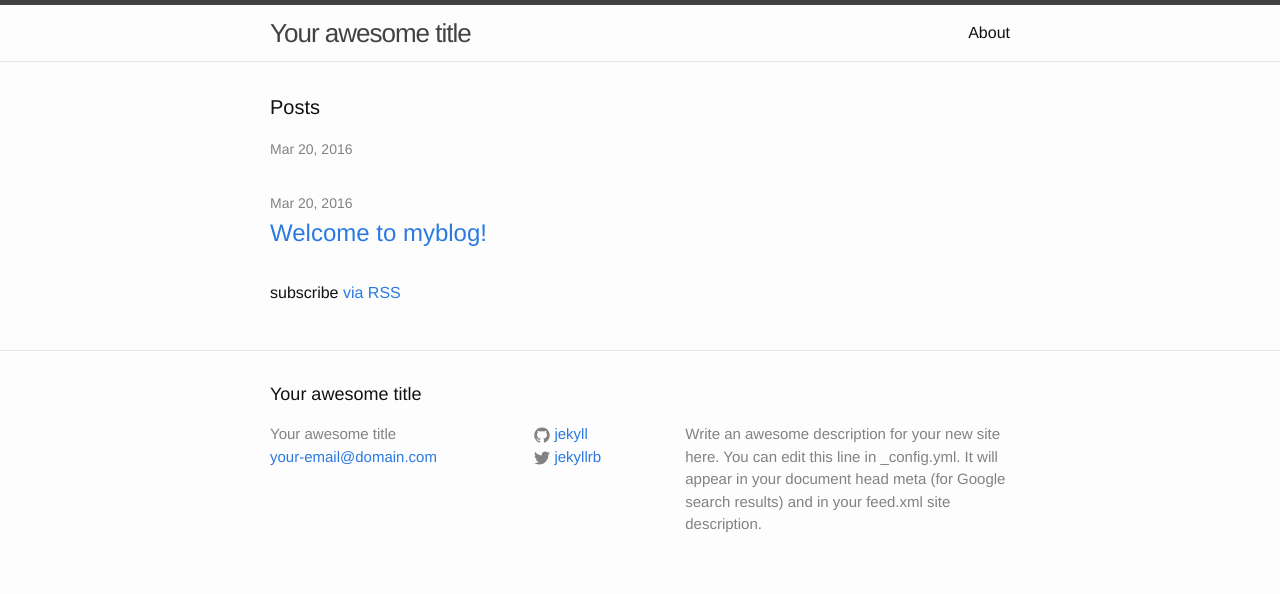
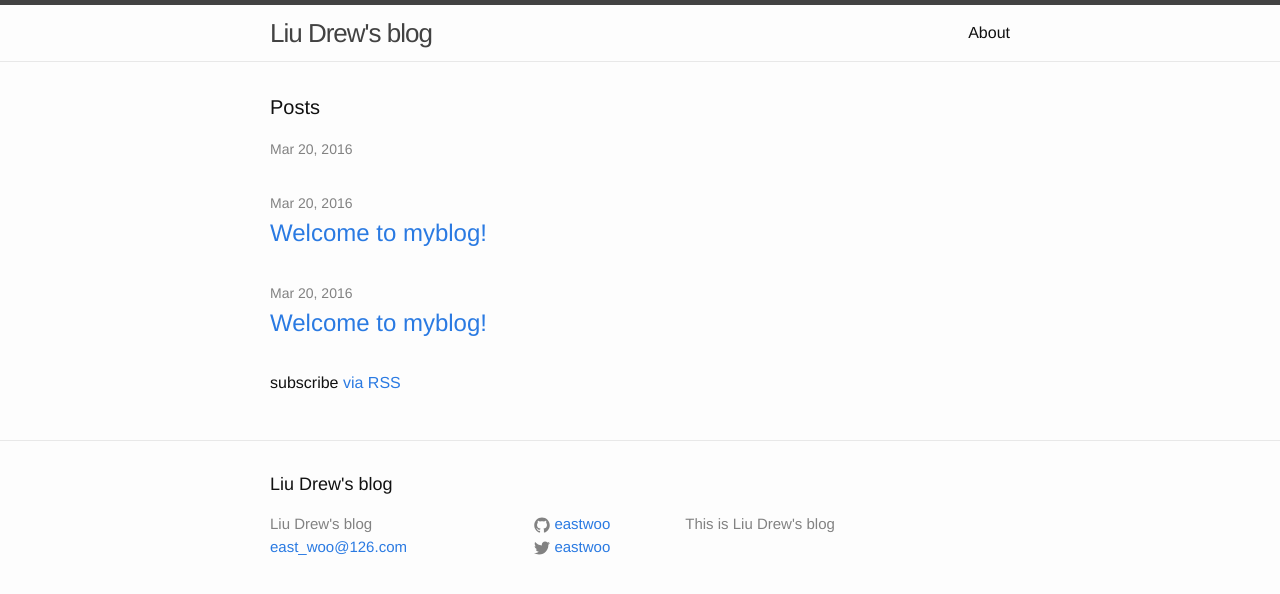
Before and after one commit to eastwoo/eastwoo.github.io, a Jekyll site: the page built from index.html, in a window 1280 px wide. Shown: the top 594 px of the page. Built offline with Jekyll 4.4.1, drawn with Linux system fonts in a browser that asks for light colours.

Commit message:
right now

```diff
--- a/_config.yml
+++ b/_config.yml
@@ -6,16 +6,14 @@
 # 'jekyll serve'. If you change this file, please restart the server process.
 
 # Site settings
-title: Your awesome title
-email: your-email@domain.com
+title: Liu Drew's blog
+email: east_woo@126.com
 description: > # this means to ignore newlines until "baseurl:"
-  Write an awesome description for your new site here. You can edit this
-  line in _config.yml. It will appear in your document head meta (for
-  Google search results) and in your feed.xml site description.
+    This is Liu Drew's blog
 baseurl: "" # the subpath of your site, e.g. /blog
-url: "http://yourdomain.com" # the base hostname & protocol for your site
-twitter_username: jekyllrb
-github_username:  jekyll
+url: "http://eastwoo.github.io" # the base hostname & protocol for your site
+twitter_username: eastwoo
+github_username:  eastwoo
 
 # Build settings
 markdown: kramdown
--- /dev/null
+++ b/_posts/2016-03-20-haha.markdown
@@ -0,0 +1,15 @@
+---
+layout: post
+title:  "Welcome to myblog!"
+date:   2016-03-20 09:03:21 +0800
+categories: jekyll update
+---
+
+# This is Liu Drew's blog
+
+## who am I
+* I am a devops
+* python and shell coding
+
+## what's the blog for
+* recording the interesting things
```
